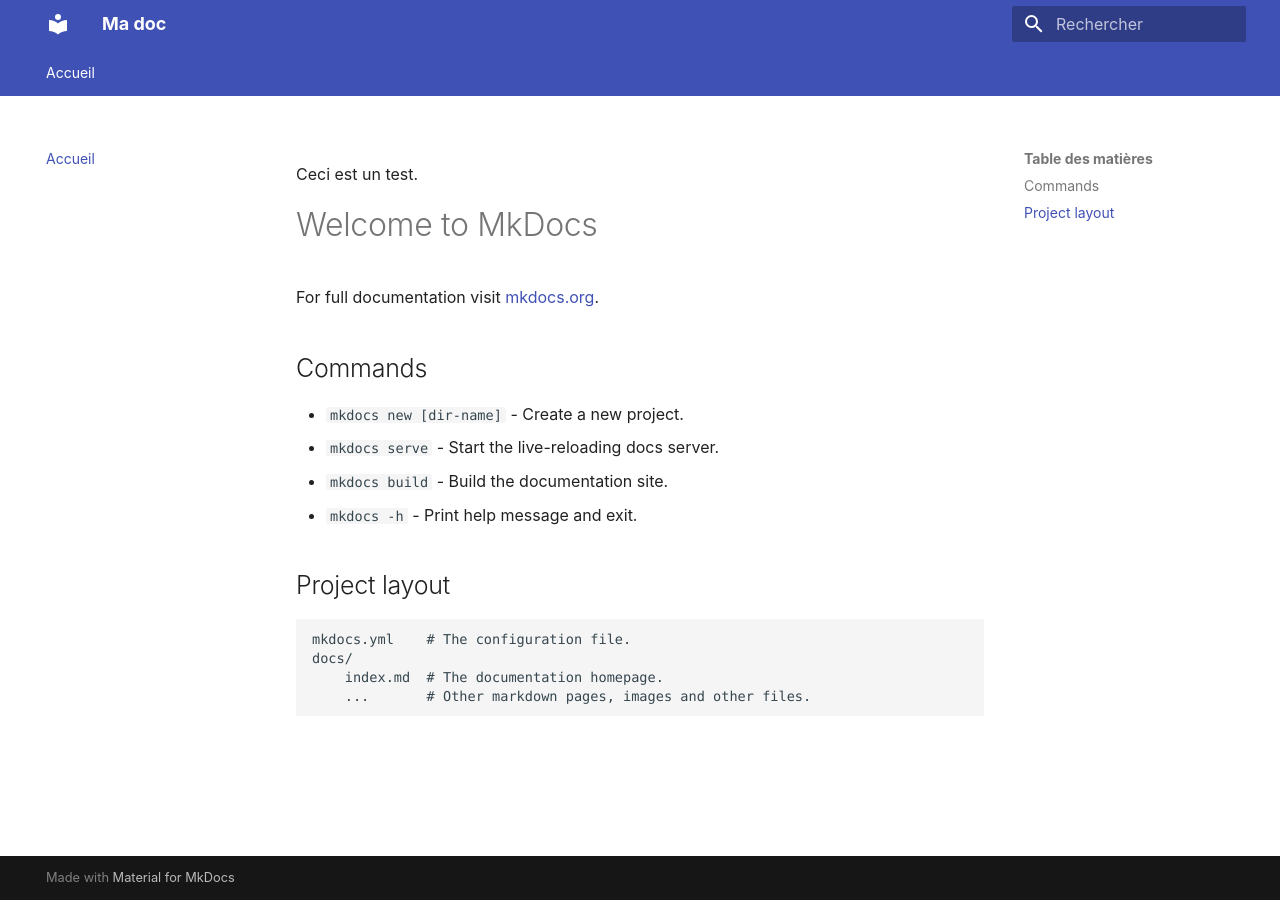
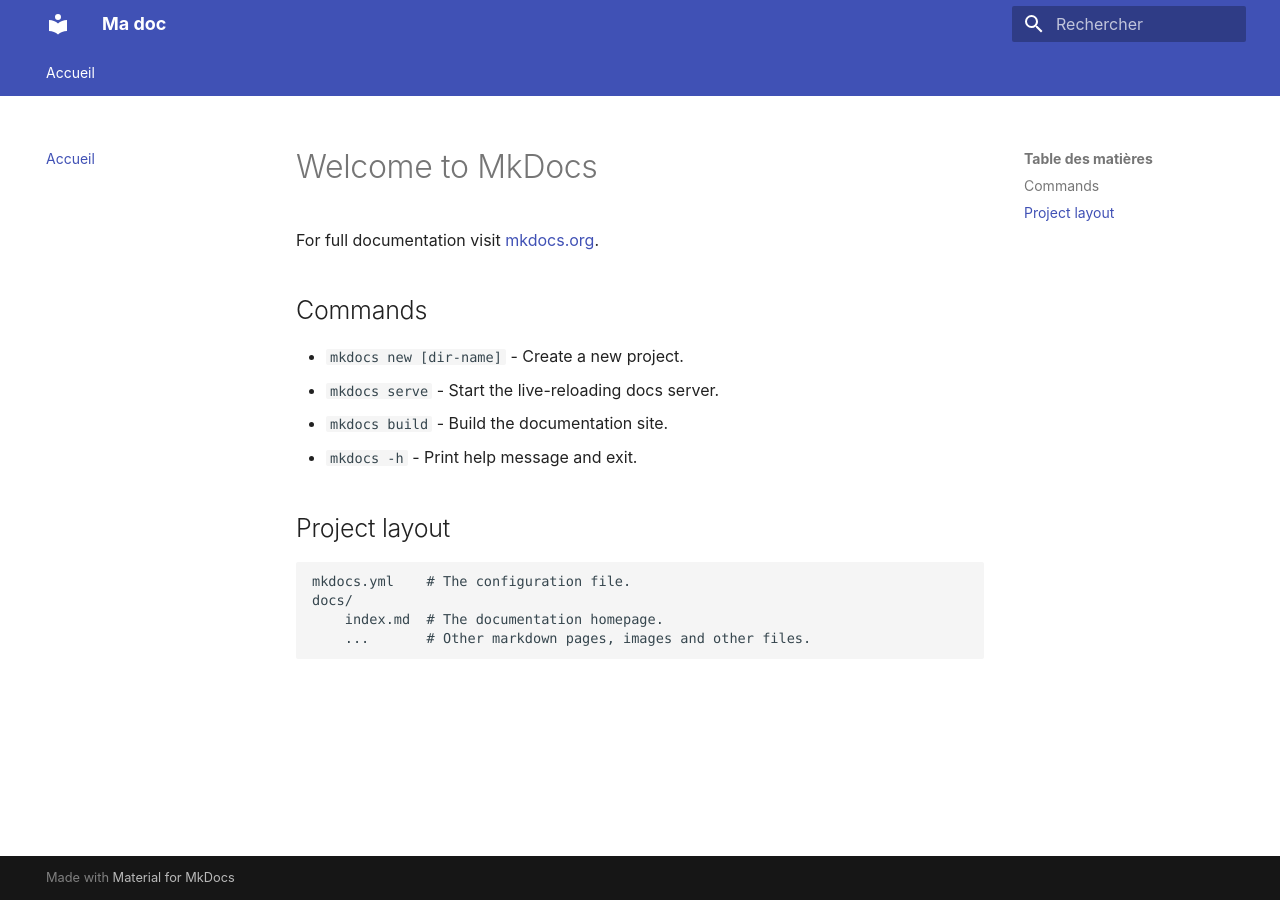
Before and after one commit to kevung/madoc-dev, an MkDocs documentation site: the page built from docs/index.md, in a window 1280 px wide. Built offline with MkDocs 1.6.1 and Material for MkDocs 9.7.7, drawn with Linux system fonts in a browser that asks for light colours.

Commit message:
Revert "docs/index.md : test"
This reverts commit 95f3c711749a640508c068377f1f94fa014a8203.

```diff
--- a/docs/index.md
+++ b/docs/index.md
@@ -1,5 +1,3 @@
-Ceci est un test.
-
 # Welcome to MkDocs
 
 For full documentation visit [mkdocs.org](https://www.mkdocs.org).
```
